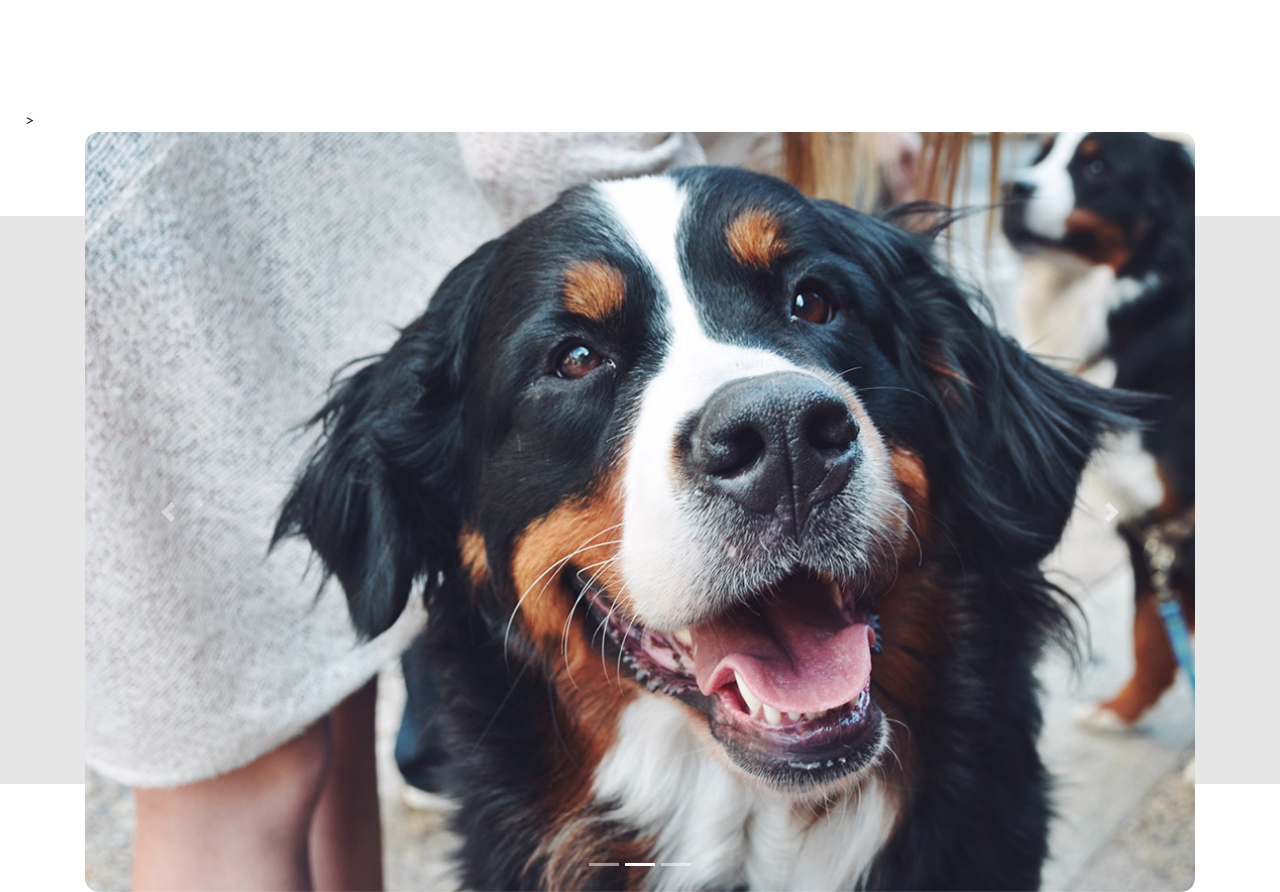
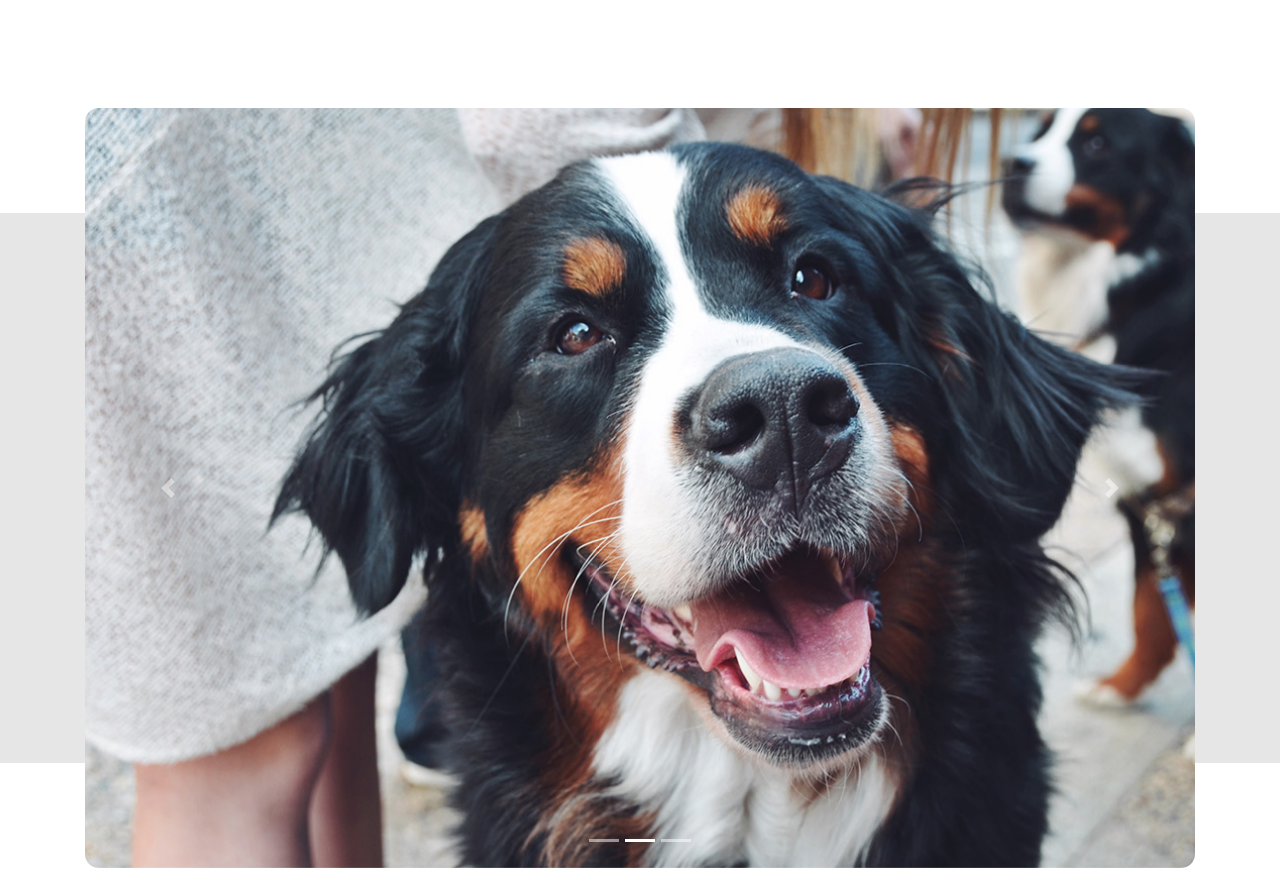
Before and after one commit to mariopirrocco/tuspatitas, a website: page index.html in a window 1280 px wide. Shown: the part 1744-2636 px from the top of the page. Drawn offline with nearby package versions, Linux system fonts and the light colour scheme.

Commit message:
Arreglo de caracter suelto en inicio

```diff
--- a/index.html
+++ b/index.html
@@ -139,7 +139,7 @@
 			</div>
 		</section>
 
-		<section class="inicio__galeria" data-aos="fade-up" data-aos-delay="350" data-aos-duration="400">>
+		<section class="inicio__galeria" data-aos="fade-up" data-aos-delay="350" data-aos-duration="400">
 			<div class="container">
 				<div id="slider-gallery" class="carousel slide" data-ride="carousel">
 				  <ol class="carousel-indicators">
@@ -178,6 +178,7 @@
 				</div>
 			</div>
 		</section>
+
 		<section class="inicio__equipo container">
 			<div class="row">
 				<div class="col-12" data-aos="fade-up" data-aos-delay="350" data-aos-duration="400">
```
